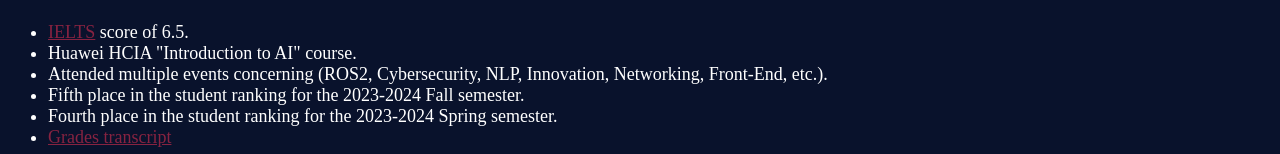
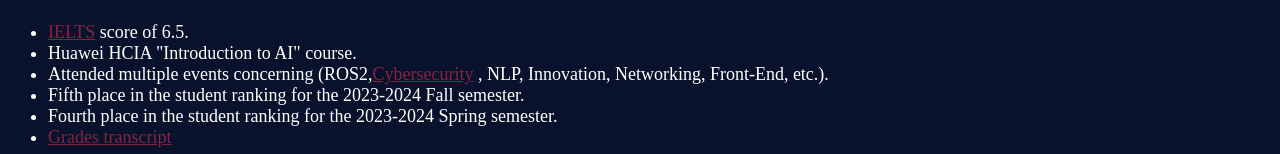
Before and after one commit to Abednehme-coder/Resume-, a plain HTML site: page index.html in a window 1280 px wide. Shown: the part 1517-1671 px from the top of the page. Drawn offline with Linux system fonts and the light colour scheme; a web font is replaced by a local one.

Commit message:
Add files via upload

```diff
--- a/index.html
+++ b/index.html
@@ -68,7 +68,7 @@
     <ul>
         <li><a href="https://github.com/Abednehme-coder/certificates/blob/main/IELTS%20certificate.jpg">IELTS</a> score of 6.5.</li>
         <li>Huawei HCIA "Introduction to AI" course.</li>
-        <li>Attended multiple events concerning (ROS2, Cybersecurity, NLP, Innovation, Networking, Front-End, etc.).</li>
+        <li>Attended multiple events concerning (ROS2,<A href="https://github.com/Abednehme-coder/certificates/blob/main/Cyber%20Security.jpg">Cybersecurity</A> , NLP, Innovation, Networking, Front-End, etc.).</li>
         <li>Fifth place in the student ranking for the 2023-2024 Fall semester.</li>
         <li>Fourth place in the student ranking for the 2023-2024 Spring semester.</li>
         <li><a href="https://github.com/Abednehme-coder/certificates/blob/main/grades%20transcript.pdf">Grades transcript</a></li>
```
